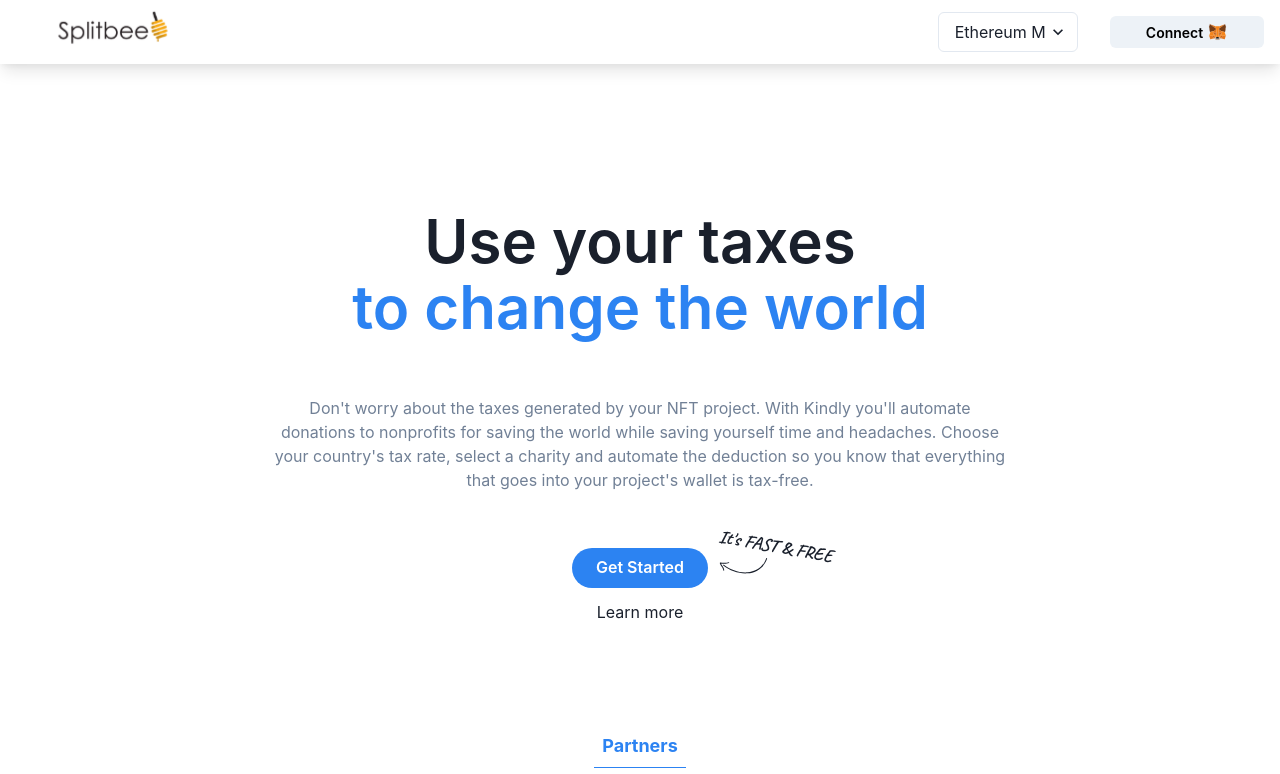
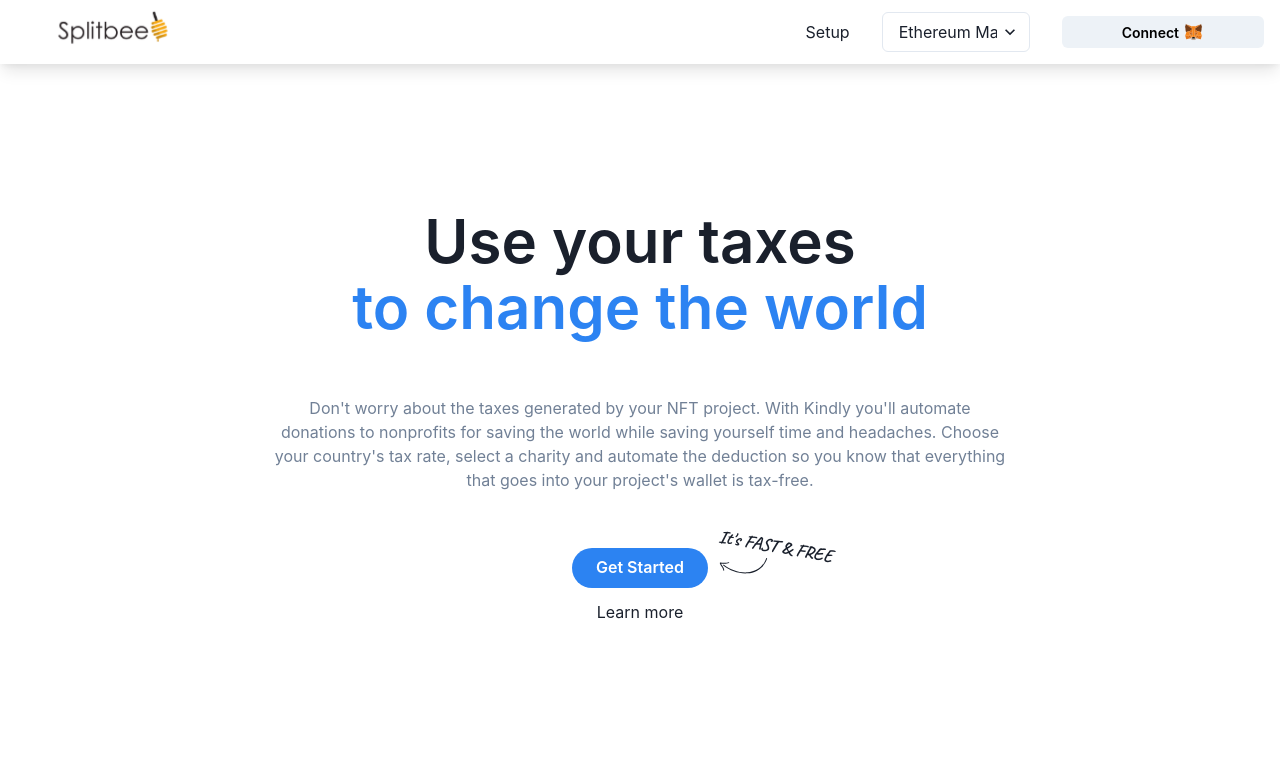
Before and after one commit to ethbcn42/splitbeeDapp, a Next.js app: page / in a window 1280 px wide. Shown: the top 774 px of the page. Built offline with nearby package versions, Linux system fonts and the light colour scheme.

Commit message:
feat(SplitBee): [+] Add Splitbee data and fixed connect

```diff
--- a/components/Header.jsx
+++ b/components/Header.jsx
@@ -3,12 +3,14 @@ import {
   Box,
   Flex,
   HStack,
+  Text,
 } from '@chakra-ui/react';
 //import ConnectButtonWeb3 from './Web3/ConnectButton';
 
 import dynamic from 'next/dynamic';
 
 import Image from 'next/image';
+import Link from 'next/link';
 import Logo from './Logo';
 import NetworkSelector from './Web3/NetworkSelector';
 
@@ -24,6 +26,11 @@ const Header = () => {
         <Flex h={16} alignItems="center" justifyContent={'space-between'}>
           <Logo />
           <HStack spacing={8} alignItems={'center'}>
+            <Link href={"/setup"}>
+              <Text cursor={"pointer"} as="a">
+                Setup
+              </Text>
+            </Link>
             <NetworkSelector />
             <ConnectButtonWeb3/>
           </HStack>
--- a/components/SEO.jsx
+++ b/components/SEO.jsx
@@ -2,10 +2,10 @@ import Head from 'next/head';
 
 
 const SEO = ({
-    title = 'Kindly',
-    description = 'Kindly its a free, friendly & open-source platform that automatizes donations to non-profit organizations, which allows NFT creators to deduct taxes.',
-    images = [{ url: "https://kindlyweb3.vercel.app/logo.png" }],
-    url = "https://kindlyweb3.vercel.app",
+    title = 'Splitbee',
+    description = 'Splitbee its a free, friendly & open-source platform that automatizes the process of splitting prizes of hackathons between mates and perform donations to non-profit organizations.',
+    images = [{ url: "https://splitbee.vercel.app/logo.png" }],
+    url = "https://splitbee.vercel.app",
 }) => {
     return (
         <Head>
--- a/components/Web3/Web3ConnectButton.jsx
+++ b/components/Web3/Web3ConnectButton.jsx
@@ -48,6 +48,7 @@ export const Web3ConnectButton = () => {
             onClick={handleConnect}
             display={'flex'}
             alignItems={'center'}
+            paddingX={10}
         >
             <Text
                 mt={'3px'}
--- a/pages/index.jsx
+++ b/pages/index.jsx
@@ -86,7 +86,7 @@ export default function CallToActionWithAnnotation() {
               </Text>
             </Box>
           </Stack>
-          <Colabs />
+          {/* <Colabs /> */}
         </Stack>
       </Container>
     </MainLayout >
```
